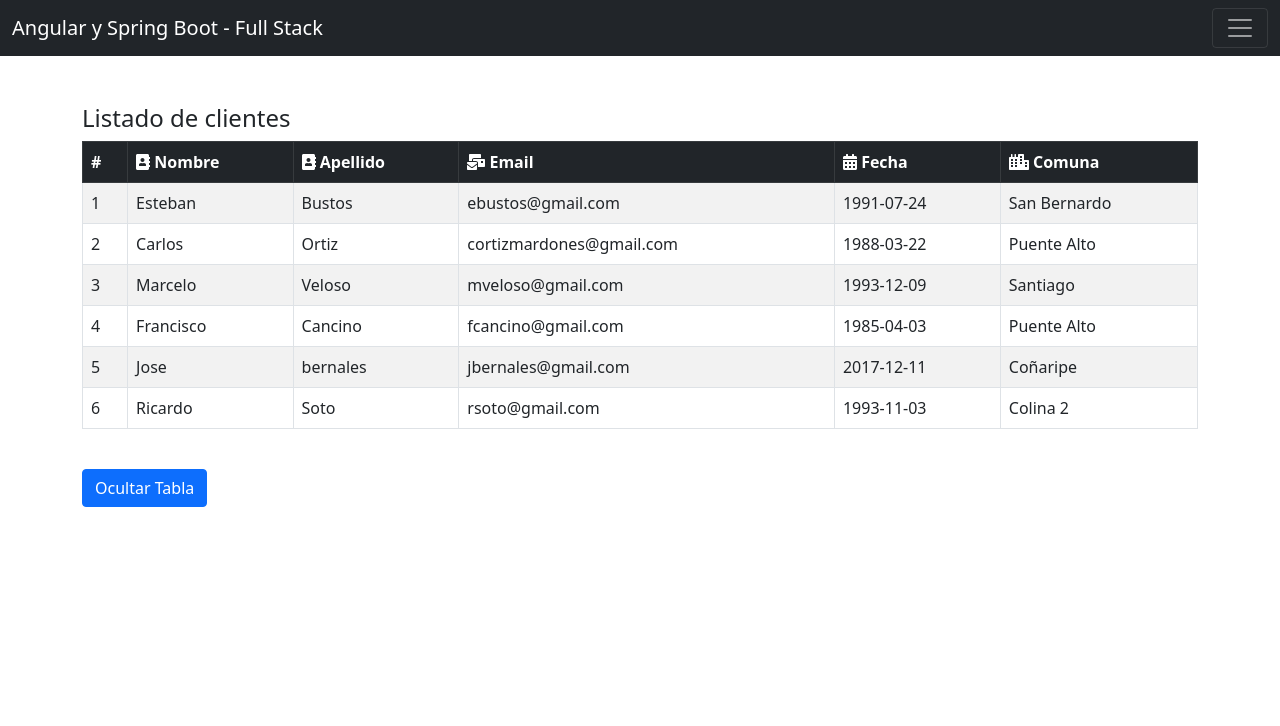
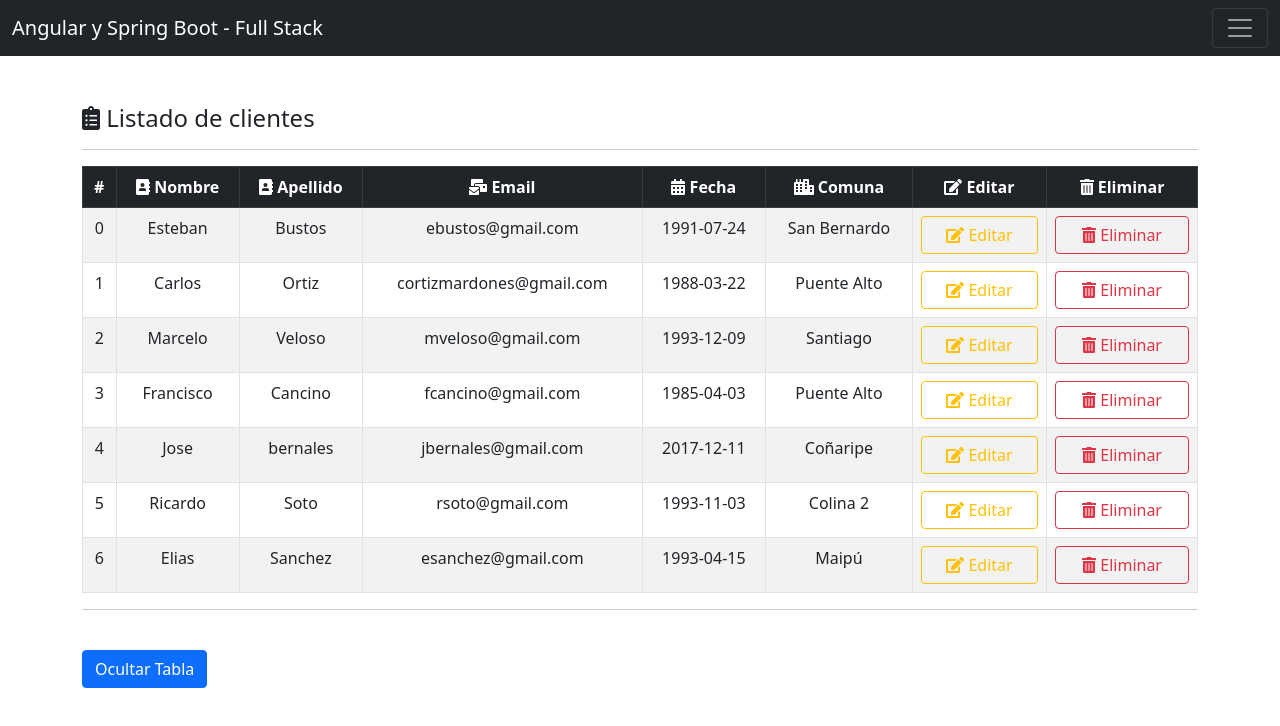
Before and after one commit to cortizmardones/Angular2021, an Angular app: page / in a window 1280 px wide. Shown: the top 726 px of the page. Built offline with nearby package versions, Linux system fonts and the light colour scheme.

Commit message:
se corrige ngFor para tabla clientes y funcion eliminar

```diff
--- a/src/app/clientes/clientes.component.html
+++ b/src/app/clientes/clientes.component.html
@@ -1,7 +1,8 @@
 
 
-    <h4>{{ tituloTabla }}</h4>
-    <table class="table table-striped table-bordered" *ngIf="tabla== true">
+    <h4><fa-icon [icon]="faClipboardList"></fa-icon> {{ tituloTabla }}</h4>
+    <hr>
+    <table class="table table-striped table-bordered text-center" *ngIf="tabla== true">
         <thead class="table-dark">
           <tr>
             <th scope="col">#</th>
@@ -10,19 +11,24 @@
             <th scope="col"><fa-icon [icon]="faMailBulk"></fa-icon> Email</th>
             <th scope="col"><fa-icon [icon]="faCalendarAlt"></fa-icon> Fecha</th>
             <th scope="col"><fa-icon [icon]="faCity"></fa-icon> Comuna</th>
+            <th scope="col"><fa-icon [icon]="faEdit"></fa-icon> Editar</th>
+            <th scope="col"><fa-icon [icon]="faTrashAlt"></fa-icon> Eliminar</th>
           </tr>
         </thead>
         <tbody>
-          <tr *ngFor="let cliente of Clientes">
-            <td>{{ cliente.id }}</td>
+          <tr *ngFor="let cliente of Clientes ; let indice = index">
+            <td>{{ indice }}</td>
             <td>{{ cliente.nombre }}</td>
             <td>{{ cliente.apellido }}</td>
             <td>{{ cliente.email }}</td>
             <td>{{ cliente.createAt }}</td>
             <td>{{ cliente.comuna }}</td>
+            <td><button class="btn btn-outline-warning form-control"      (click)="editar()">   <fa-icon [icon]="faEdit">     </fa-icon> Editar</button></td>
+            <td><button class="btn btn-outline-danger form-control"       (click)="eliminar(indice)"> <fa-icon [icon]="faTrashAlt"> </fa-icon> Eliminar</button></td>
           </tr>
         </tbody>
       </table>
+      <hr>
 
       <br>
       <button class="btn btn-primary" (click)="ocultarTabla()">{{ textoBoton }}</button>
--- a/src/app/clientes/clientes.component.ts
+++ b/src/app/clientes/clientes.component.ts
@@ -6,6 +6,9 @@ import { faMailBulk } from '@fortawesome/free-solid-svg-icons';
 import { faCity } from '@fortawesome/free-solid-svg-icons';
 import { faCalendarAlt } from '@fortawesome/free-solid-svg-icons';
 import { faAddressBook } from '@fortawesome/free-solid-svg-icons';
+import { faClipboardList } from '@fortawesome/free-solid-svg-icons';
+import { faEdit } from '@fortawesome/free-solid-svg-icons';
+import { faTrashAlt } from '@fortawesome/free-solid-svg-icons';
 
 @Component({
   selector: 'app-clientes',
@@ -15,18 +18,22 @@ import { faAddressBook } from '@fortawesome/free-solid-svg-icons';
 export class ClientesComponent  {
 
   //Juego de iconos fontawesome para llenar la tabla del componente
+  faClipboardList = faClipboardList;
   faAddressBook = faAddressBook;
   faMailBulk = faMailBulk;
   faCalendarAlt = faCalendarAlt;
   faCity = faCity ;
+  faEdit = faEdit;
+  faTrashAlt = faTrashAlt;
 
-  Clientes: Cliente [] = [
+  public Clientes : Cliente [] = [
     {id: 1 , nombre : 'Esteban' , apellido : 'Bustos' , email : 'ebustos@gmail.com' , createAt : '1991-07-24' , comuna : 'San Bernardo'},
     {id: 2 , nombre : 'Carlos' , apellido : 'Ortiz' , email : 'cortizmardones@gmail.com' , createAt : '1988-03-22', comuna : 'Puente Alto'},
     {id: 3 , nombre : 'Marcelo' , apellido : 'Veloso' , email : 'mveloso@gmail.com' , createAt : '1993-12-09', comuna : 'Santiago'},
     {id: 4 , nombre : 'Francisco' , apellido : 'Cancino' , email : 'fcancino@gmail.com' , createAt : '1985-04-03', comuna : 'Puente Alto'},
     {id: 5 , nombre : 'Jose' , apellido : 'bernales' , email : 'jbernales@gmail.com' , createAt : '2017-12-11', comuna : 'Coñaripe'},
-    {id: 6 , nombre : 'Ricardo' , apellido : 'Soto' , email : 'rsoto@gmail.com' , createAt : '1993-11-03', comuna : 'Colina 2'}
+    {id: 6 , nombre : 'Ricardo' , apellido : 'Soto' , email : 'rsoto@gmail.com' , createAt : '1993-11-03', comuna : 'Colina 2'},
+    {id: 7 , nombre : 'Elias' , apellido : 'Sanchez' , email : 'esanchez@gmail.com' , createAt : '1993-04-15', comuna : 'Maipú'}
   ];
 
   public tabla: boolean = true;
@@ -39,4 +46,13 @@ export class ClientesComponent  {
     this.tituloTabla = (this.tabla==true) ? "Listado de clientes" : "Tabla vacía";
   }
 
+  editar() : void {
+    console.log("Editar...");
+  }
+
+  eliminar( pos: number) : void {
+    console.log("Eliminar...");
+    this.Clientes.splice( pos , 1 );
+  }
+
 }
```
